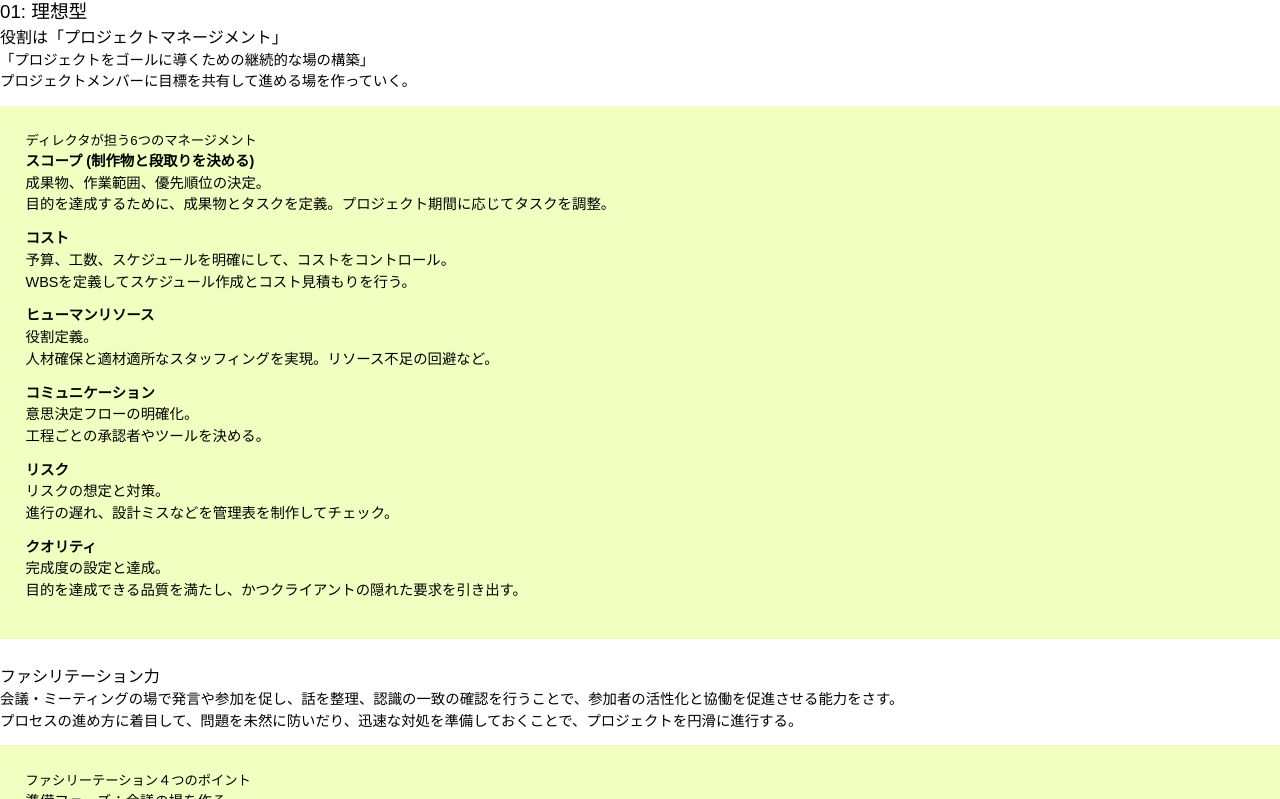
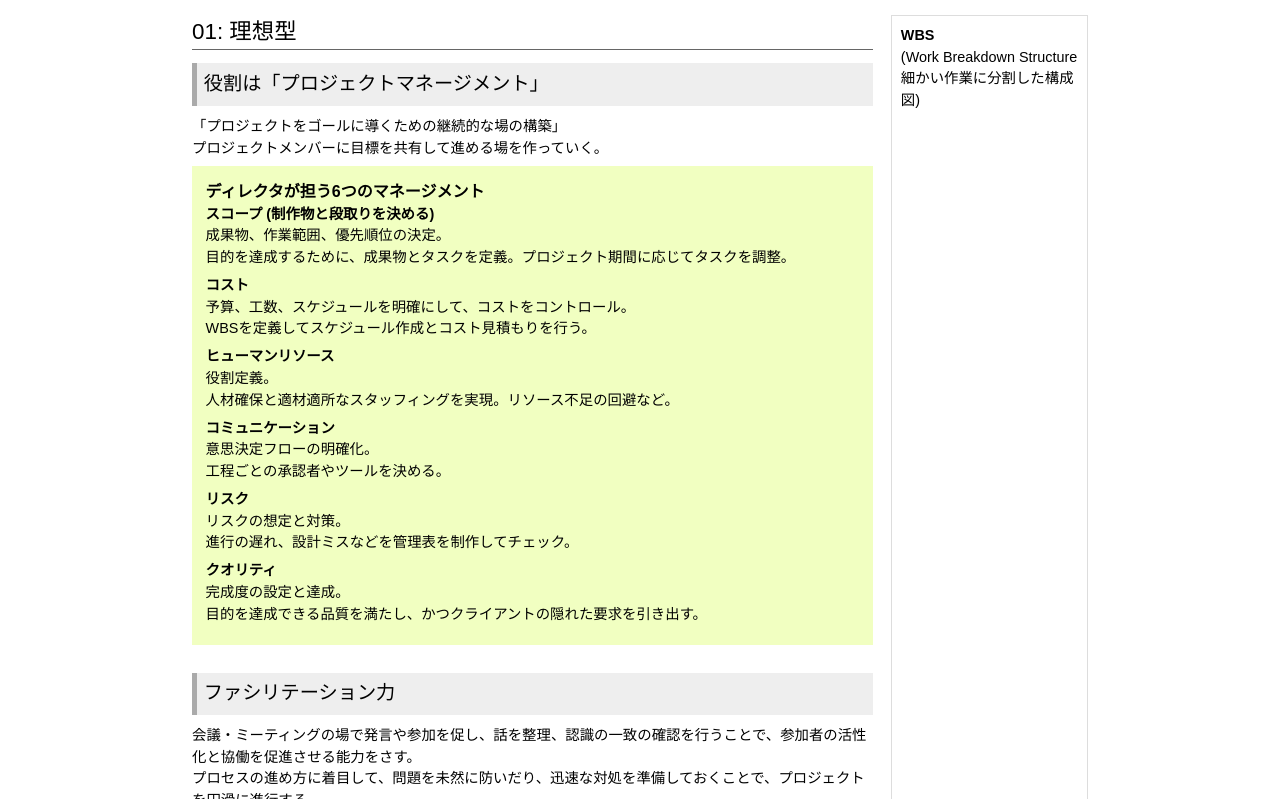
Before and after one commit to KcRice/design_cording_memo, a plain HTML site: page index.html in a window 1280 px wide. Shown: the part 129-928 px from the top of the page. Drawn offline with Linux system fonts and the light colour scheme.

Commit message:
html更新

```diff
--- a/index.html
+++ b/index.html
@@ -5,82 +5,87 @@
     <meta name="viewport" content="width=device-width, initial-scale=1.0">
     <meta http-equiv="X-UA-Compatible" content="ie=edge">
     <title>Rules of web Direction</title>
-    <link rel="stylesheet" href="assets/css/default.css">
+    <link rel="stylesheet" href="assets/css/html5reset-1.6.1.css">
     <link rel="stylesheet" href="assets/css/main.css">
   </head>
 
   <body>
-    <header class="header-area">
-      <h1 class="title">WEBディレクションのルール</h1>
+    <header class="header mb-2">
+      <div class="header-area">
+        <h1 class="title--min">WEBディレクションのルール</h1>
         <nav class="g-nav">
-
         </nav>
         <div class="">
           <p>chapter 1</p>
-        <h2 class="head--ch">ディレクションの目的と役割</h2>
+          <h2 class="subtitle">ディレクションの目的と役割</h2>
+        </div>
       </div>
     </header>
 
-    <main class="AAAA">
-      <section class="BBBB">
-        <h3 class="head--section">01: 理想型</h3>
+    <main class="container">
+      <div class="container__main">
+        <section class="BBBB contents">
+          <h3 class="heading--section contents-area">01: 理想型</h3>
           <section class="BBBB__bbb contents">
-          <h4 class="head--sub">役割は「プロジェクトマネージメント」</h4>
+            <div class="contents-area">
+              <h4 class="heading--sub">役割は「プロジェクトマネージメント」</h4>
               <p>
                 「プロジェクトをゴールに導くための継続的な場の構築」 <br>
                 プロジェクトメンバーに目標を共有して進める場を作っていく。
               </p>
               <div class="description-area">
-            <h5 class="head--description" class="head--description">ディレクタが担う6つのマネージメント</h5 class="head--description">
+                <h5 class="heading--description">ディレクタが担う6つのマネージメント</h5 class="heading--description">
                 <ul>
                   <li>
-                <dl class="">
+                    <dl class="note">
                       <dt>スコープ (制作物と段取りを決める)</dt>
                       <dd>成果物、作業範囲、優先順位の決定。 <br>目的を達成するために、成果物とタスクを定義。プロジェクト期間に応じてタスクを調整。</dd>
                     </dl>
                   </li>
                   <li>
-                <dl class="">
+                    <dl class="note">
                       <dt>コスト</dt>
                       <dd>予算、工数、スケジュールを明確にして、コストをコントロール。 <br> WBSを定義してスケジュール作成とコスト見積もりを行う。 </dd>
                     </dl>
                   </li>
                   <li>
-                <dl class="">
+                    <dl class="note">
                       <dt>ヒューマンリソース</dt>
                       <dd>役割定義。 <br> 人材確保と適材適所なスタッフィングを実現。リソース不足の回避など。 </dd>
                     </dl>
                   </li>
                   <li>
-                <dl class="">
+                    <dl class="note">
                       <dt>コミュニケーション</dt>
                       <dd>意思決定フローの明確化。 <br> 工程ごとの承認者やツールを決める。 </dd>
                     </dl>
                   </li>
                   <li>
-                <dl class="">
+                    <dl class="note">
                       <dt>リスク</dt>
                       <dd>リスクの想定と対策。 <br> 進行の遅れ、設計ミスなどを管理表を制作してチェック。 </dd>
                     </dl>
                   </li>
                   <li>
-                <dl class="">
+                    <dl class="note">
                       <dt>クオリティ</dt>
                       <dd>完成度の設定と達成。 <br> 目的を達成できる品質を満たし、かつクライアントの隠れた要求を引き出す。 </dd>
                     </dl>
                   </li>
                 </ul>
               </div>
+            </div>
           </section>
 
           <section class="BBBB__bbb contents">
-          <h4 class="head--sub">ファシリテーション力</h4>
+            <div class="contents-area">
+              <h4 class="heading--sub">ファシリテーション力</h4>
               <p>
                 会議・ミーティングの場で発言や参加を促し、話を整理、認識の一致の確認を行うことで、参加者の活性化と協働を促進させる能力をさす。 <br>
                 プロセスの進め方に着目して、問題を未然に防いだり、迅速な対処を準備しておくことで、プロジェクトを円滑に進行する。
               </p>
               <div class="description-area">
-            <h5 class="head--description">ファシリーテーション４つのポイント</h5>
+                <h5 class="heading--description">ファシリーテーション４つのポイント</h5>
                 <ul>
                   <li>準備フェーズ：会議の場を作る</li>
                   <li>導入フェーズ：意見を引き出す</li>
@@ -88,16 +93,17 @@
                   <li>合意フェーズ：まとめる</li>
                 </ul>
               </div>
+            </div>
           </section>
         </section>
+      </div>
 
-      <aside class="">
-        <dl class="annotation">
+      <aside class="container__aside">
+        <dl class="annotation contents-area">
           <dt>WBS</dt>
-          <dd>(Work Breakdown Structure 細かい作業に分割した構成図)</dd>
+          <dd>(Work Breakdown Structure <br> 細かい作業に分割した構成図)</dd>
         </dl>
       </aside>
-
     </main>
 
     <footer>
```
Lines whose indentation alone changed are shown as unchanged.
